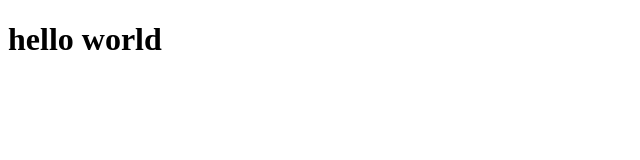
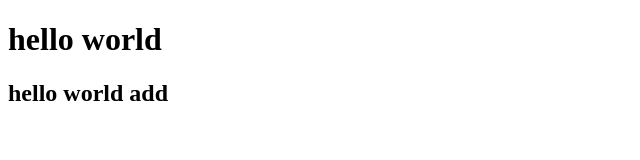
Before and after one commit to arigunawan12/bootcamp-dibimbing, a plain HTML site: page index.html in a window 1280 px wide. Shown: the whole page, without its empty margins (0-640 px from the left). Drawn offline with Linux system fonts and the light colour scheme.

Commit message:
second post

```diff
--- a/index.html
+++ b/index.html
@@ -8,5 +8,6 @@
   </head>
   <body>
     <h1>hello world</h1>
+    <h2>hello world add</h2>
   </body>
 </html>
```
